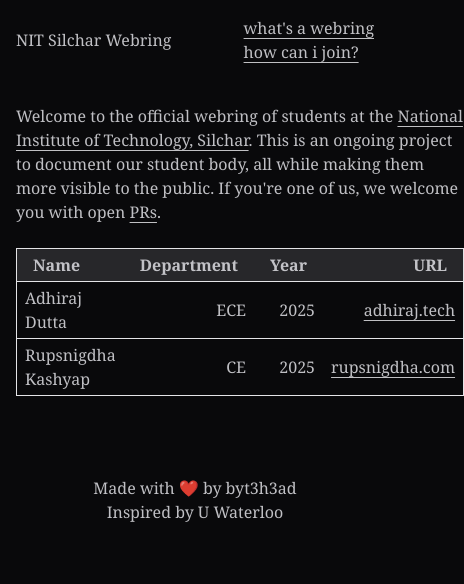
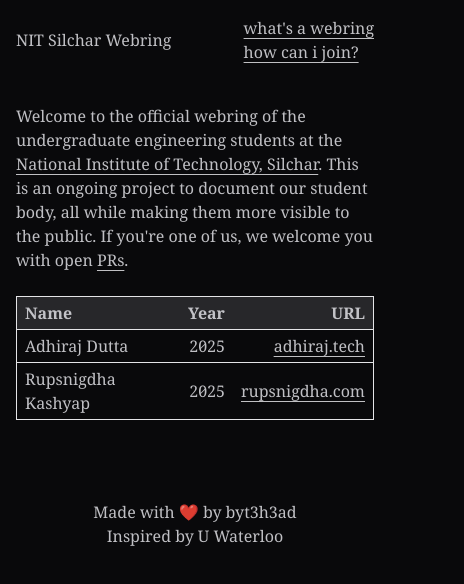
Before and after one commit to byt3h3ad/nitsring, a SvelteKit app: page / in a window 390 px wide. Shown: the top 584 px of the page, 464 px wide, since content can reach past the window. Built offline with nearby package versions, Linux system fonts and the light colour scheme.

Commit message:
fix: hide department in mobile devices

```diff
--- a/src/routes/+page.svelte
+++ b/src/routes/+page.svelte
@@ -5,7 +5,7 @@
 <main class="mx-auto grid max-w-3xl gap-6">
 	<section>
 		<p class="text-pretty">
-			Welcome to the official webring of students at the <a
+			Welcome to the official webring of the undergraduate engineering students at the <a
 				href="http://www.nits.ac.in/"
 				target="_blank">National Institute of Technology, Silchar</a
 			>. This is an ongoing project to document our student body, all while making them more visible
@@ -13,12 +13,12 @@
 			<a href="https://git.new/nitsring" target="_blank">PRs</a>.
 		</p>
 	</section>
-	<section class="place-items-center">
-		<table class="border border-zinc-200">
+	<section class="grid place-items-center @container">
+		<table class="overflow-auto border border-zinc-200">
 			<thead>
 				<tr class="bg-zinc-800">
 					<th class="text-left">Name</th>
-					<th class="text-right">Department</th>
+					<th class="hidden text-right sm:block">Department</th>
 					<th class="text-right">Year</th>
 					<th class="text-right">URL</th>
 				</tr>
@@ -27,8 +27,8 @@
 				{#each SITES as site (site.url)}
 					<tr class="border border-zinc-200">
 						<td class="text-left">{site.name}</td>
-						<td class="text-right">{site.department}</td>
-						<td class="text-right">{site.year}</td>
+						<td class="hidden text-right sm:block">{site.department}</td>
+						<td class="text-right slashed-zero tabular-nums">{site.year}</td>
 						<td class="text-right">
 							<a href={site.url} target="_blank">{new URL(site.url).hostname}</a>
 						</td>
@@ -44,7 +44,7 @@
 		@apply px-2 py-1;
 	}
 	th {
-		@apply px-4 py-1;
+		@apply px-2 py-1;
 	}
 	a {
 		@apply underline underline-offset-4;
```
